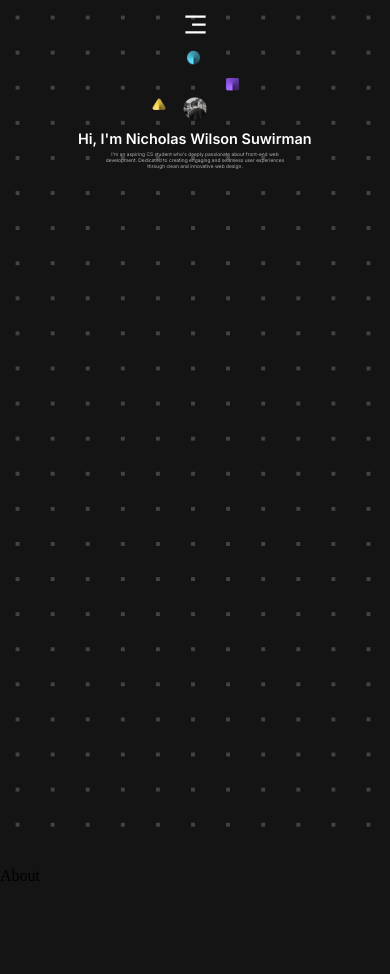
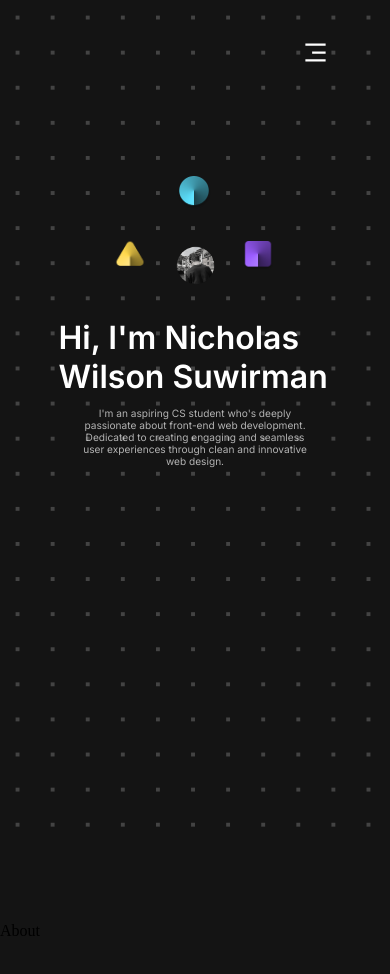
Before and after one commit to nicholassuwirman/Nicholas-Wilson-Suwirman-Portfolio, a React (Vite) app: page / in a window 390 px wide. Shown: the top 974 px of the page. Built offline with nearby package versions, Linux system fonts and the light colour scheme; a web font is replaced by a local one.

Commit message:
Added mobile section

```diff
--- a/src/containers/hero/Hero.jsx
+++ b/src/containers/hero/Hero.jsx
@@ -23,8 +23,8 @@ const Hero = () => {
   const Menu = () => {
     return (
       <>
-         <Link to="" spy={true} smooth={true} duration={500} onMouseOver={() => handleMouseOver(0)} onMouseLeave={handleMouseLeave}>Home</Link>
-        <Link to="" spy={true} smooth={true} duration={500} onMouseOver={() => handleMouseOver(1)} onMouseLeave={handleMouseLeave}>About</Link>
+        <Link to="home" spy={true} smooth={true} duration={500} onMouseOver={() => handleMouseOver(0)} onMouseLeave={handleMouseLeave}>Home</Link>
+        <Link to="about" spy={true} smooth={true} duration={500} onMouseOver={() => handleMouseOver(1)} onMouseLeave={handleMouseLeave}>About</Link>
         <Link to="" spy={true} smooth={true} duration={500} onMouseOver={() => handleMouseOver(2)} onMouseLeave={handleMouseLeave}>Projects</Link>
         <Link to="" spy={true} smooth={true} duration={500} onMouseOver={() => handleMouseOver(3)} onMouseLeave={handleMouseLeave}>Contact</Link>
       </>
@@ -32,7 +32,7 @@ const Hero = () => {
   }
 
   return (
-    <div className="menu">
+    <div className="menu" id="home">
       <div className="menu-items">
        <Menu />
       </div>
--- a/src/containers/hero/hero.css
+++ b/src/containers/hero/hero.css
@@ -55,7 +55,7 @@
 }
 
 .menu-items:hover ~ .menu-background-pattern {
-  background-size: 10vmin 10vmin;
+  background-size: 11vmin 11vmin;
   opacity: 0.5;
 }
 
@@ -94,16 +94,16 @@
   justify-content: start;
   align-items: center;
 
-  background-color: #4A1D1F;
+  background-color: rgba(255, 255, 255, 0.1);
   padding: 0.95rem;
   position: absolute;
-  top: 20vw;
+  top: 18vw;
   left: 1vw;
   text-align: left;
   border-radius: 5px;
   box-shadow: 0px 0px 5px rgba(0,0, 0,0.2);
 
-  width: 90%;
+  width: 90.5%;
   opacity: 0;
   visibility: hidden;
   transition: opacity 0.3s ease-in-out;
@@ -221,12 +221,55 @@
   to { opacity: 1; }
 }
 
-@media screen and (max-width: 1024px) {
+@media screen and (max-width: 767px) {
+  .menu {
+    padding: 10vw 15vw;
+    height: 100vh;
+  }
+
   .navbar-mobile-menu {
     display: flex;
+    padding-left: 62vw;
+    margin-bottom: 41vw;
   }
 
   .menu-items {
     display: none;
   }
+
+  .hero-title {
+    font-size: 8.2vw;
+  }
+
+  .hero-description {
+    font-size: 2.6vw;
+    margin-top: 3vw;
+  }
+
+  .hero-wilson-image {
+    height: 10vw;
+    top: 63vw;
+  }
+
+  .hero-triangle {
+    height: 9.5vw;
+    top: 61vw;
+    left: 28.5vw;
+  }
+
+  .hero-square {
+    height: 7.5vw;
+    top: 61.7vw;
+    right: 30vw;
+  }
+
+  .hero-circle {
+    height: 8.5vw;
+    top: 45vw;
+    left: 45.5vw;
+  }
+
+  .menu a {
+    font-size: 3vw;
+  }
 }
```
